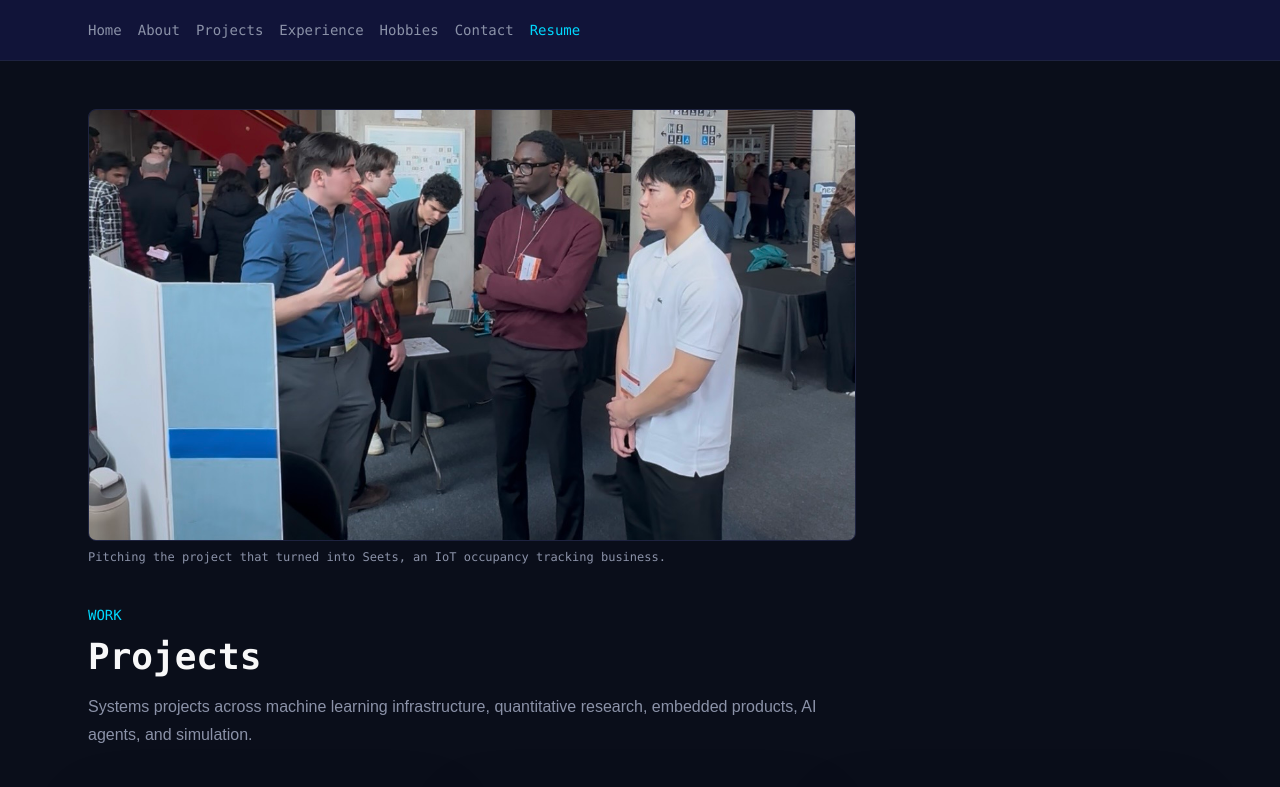
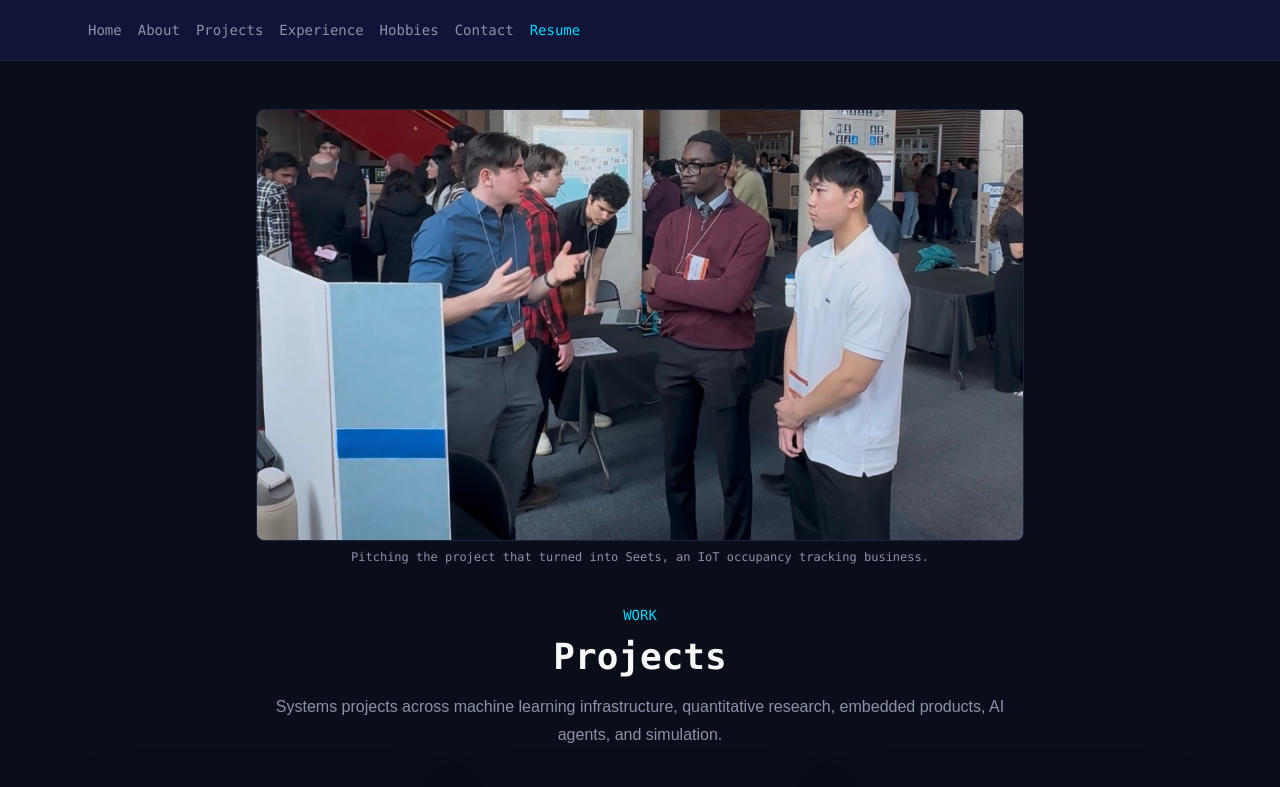
Before and after one commit to Zachary-Levesque/Portfolio, a Next.js app: page /projects in a window 1280 px wide. Shown: the top 787 px of the page. Built offline with nearby package versions, Linux system fonts and the light colour scheme.

Commit message:
Update page.tsx

```diff
--- a/app/projects/page.tsx
+++ b/app/projects/page.tsx
@@ -5,7 +5,7 @@ import { projects } from "@/content/projects";
 export default function ProjectsPage() {
   return (
     <div className="space-y-10">
-      <figure className="max-w-3xl">
+      <figure className="mx-auto max-w-3xl text-center">
         <div className="relative aspect-[16/9] overflow-hidden rounded-lg border border-border bg-surface">
           <Image
             src="/images/presenting-seets.jpg"
@@ -22,7 +22,7 @@ export default function ProjectsPage() {
         </figcaption>
       </figure>
 
-      <section className="max-w-3xl">
+      <section className="mx-auto max-w-3xl text-center">
         <p className="font-mono text-sm uppercase text-accent">Work</p>
         <h1 className="mt-3 font-mono text-4xl font-semibold">Projects</h1>
         <p className="mt-4 leading-7 text-muted">
```
